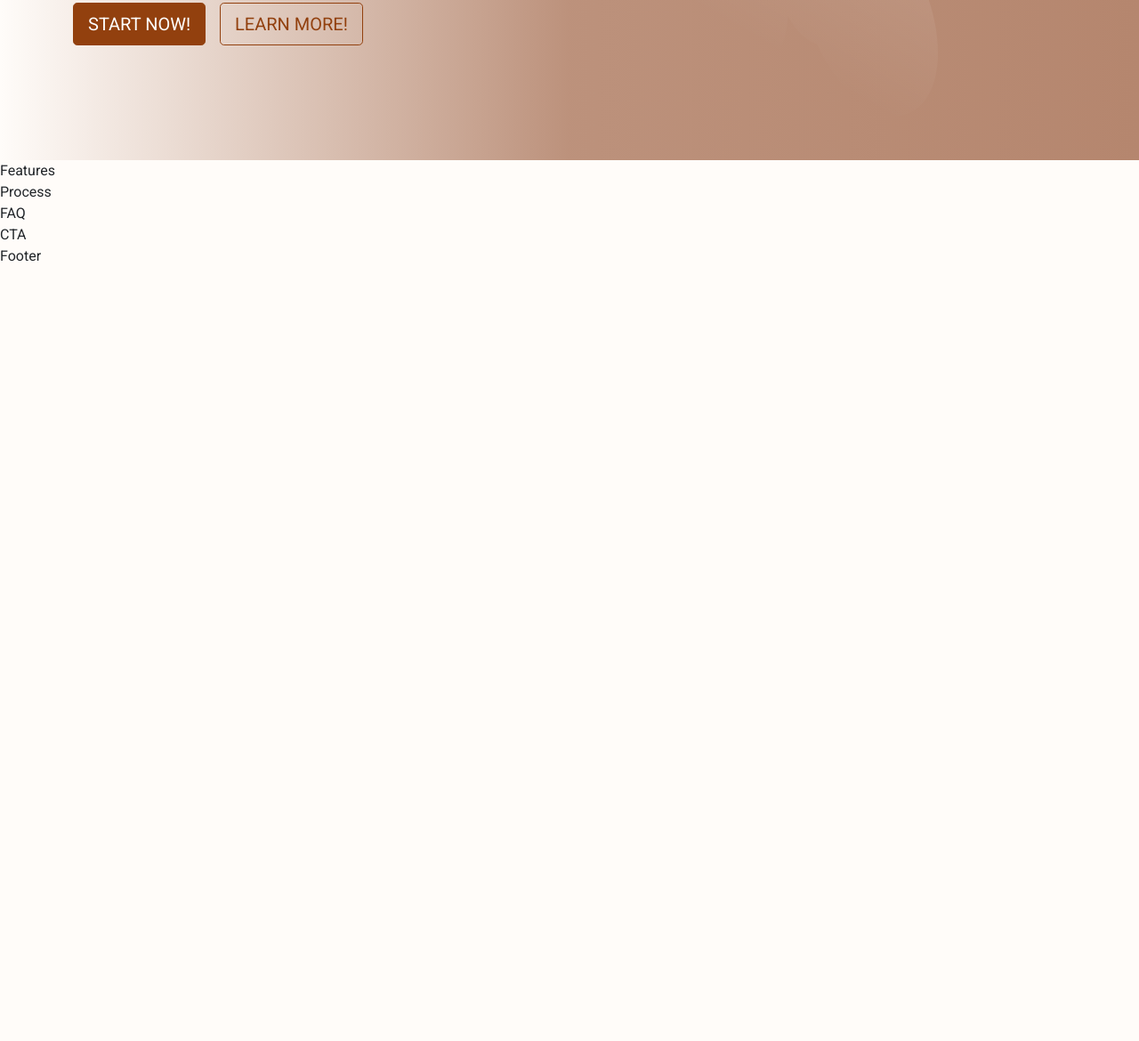
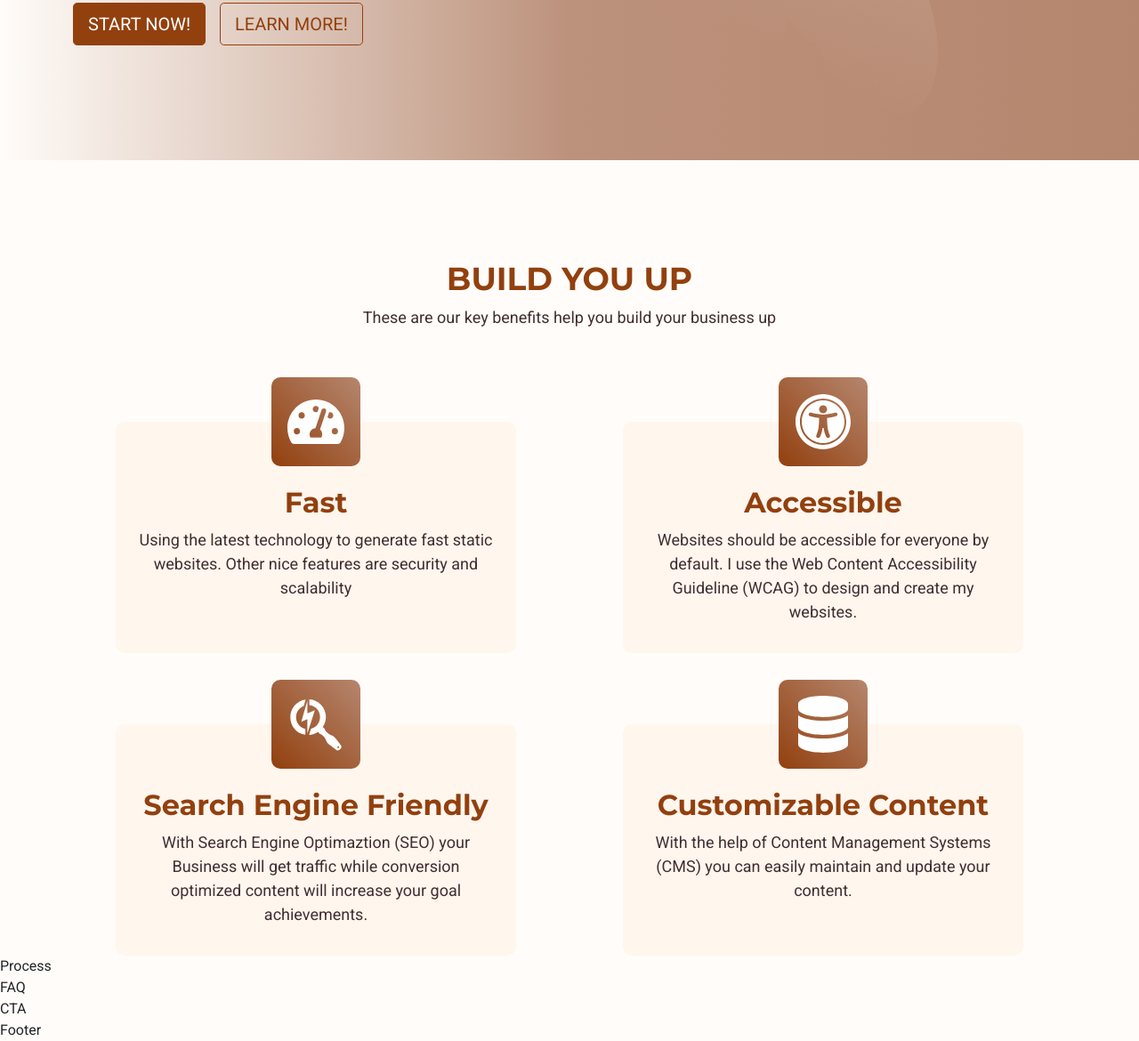
Before and after one commit to MinhKhangTran/gatsby_bootstrap_devlifting, a Gatsby site: page / in a window 1280 px wide. Shown: the part 620-1790 px from the top of the page at 89% size. Before the commit the page ends 920 px from the top, so only its background shows below. Built offline with nearby package versions, Linux system fonts and the light colour scheme; Gatsby itself is replaced by a stand-in of ours.

Commit message:
:sparkles: benefits aka features

```diff
--- a/src/components/Features.tsx
+++ b/src/components/Features.tsx
@@ -1,15 +1,65 @@
 import React from "react";
+import { Col, Container, Row } from "react-bootstrap";
 import {
   FaTachometerAlt,
-  FaAccessibleIcon,
+  FaUniversalAccess,
   FaSearchengin,
   FaDatabase,
 } from "react-icons/fa";
 
 const Features = () => {
+  const featArray = [
+    {
+      id: 1,
+      title: "Fast",
+      icon: <FaTachometerAlt size="4em" />,
+      text: "Using the latest technology to generate fast static websites. Other nice features are security and scalability",
+    },
+    {
+      id: 2,
+      title: "Accessible",
+      icon: <FaUniversalAccess size="4em" />,
+      text: "Websites should be accessible for everyone by default. I use the Web Content Accessibility Guideline (WCAG) to design and create my websites.",
+    },
+    {
+      id: 3,
+      title: "Search Engine Friendly",
+      icon: <FaSearchengin size="4em" />,
+      text: "With Search Engine Optimaztion (SEO) your Business will get traffic while conversion optimized content will increase your goal achievements.",
+    },
+    {
+      id: 4,
+      title: "Customizable Content",
+      icon: <FaDatabase size="4em" />,
+      text: "With the help of Content Management Systems (CMS) you can easily maintain and update your content.",
+    },
+  ];
   return (
-    <section id="features" aria-label="features">
-      Features
+    <section id="features" aria-label="features" className="section">
+      <Container>
+        <h2 className="text-center text-primary fw-bold text-uppercase">
+          Build you up
+        </h2>
+        <p className="text-center text-dark mb-4">
+          These are our key benefits help you build your business up
+        </p>
+        <Row>
+          {featArray.map((feat) => {
+            const { id, icon, text, title } = feat;
+            return (
+              <Col md={6} key={id} className="feat_col">
+                <div className="feat_kasten position-relative mx-xl-5">
+                  <div className="feat_icon d-flex align-items-center justify-content-center text-white position-absolute">
+                    {icon}
+                  </div>
+                  <h3 className="text-primary">{title}</h3>
+                  <p className="text-dark">{text}</p>
+                </div>
+              </Col>
+            );
+          })}
+        </Row>
+      </Container>
     </section>
   );
 };
--- a/src/components/Hero.tsx
+++ b/src/components/Hero.tsx
@@ -15,7 +15,7 @@ const Hero = () => {
             </p>
             <div className="hero_buttons d-flex gap-3 justify-content-center justify-content-lg-start mt-4 mt-lg-5">
               <Button size="lg">START NOW!</Button>
-              <Button size="lg" variant="outline-primary">
+              <Button size="lg" variant="outline-primary" href="#features">
                 LEARN MORE!
               </Button>
             </div>
--- a/src/components/Navigation.tsx
+++ b/src/components/Navigation.tsx
@@ -23,7 +23,7 @@ const Navigation = () => {
         <Navbar.Collapse id="basic-navbar-nav" data-cy="nav_collapse">
           <Nav className="me-auto align-lg-items-center">
             <Nav.Link href="#hero">Home</Nav.Link>
-            <Nav.Link href="#benefits">Benefits</Nav.Link>
+            <Nav.Link href="#features">Benefits</Nav.Link>
             <Nav.Link href="#process">Process</Nav.Link>
             <Link className="nav-link" to="/about">
               About
--- a/src/styles/_features.scss
+++ b/src/styles/_features.scss
@@ -0,0 +1,64 @@
+#features {
+  h2 {
+    font-size: 2.25rem;
+  }
+  p {
+    font-size: 1.125rem;
+    font-weight: 400;
+  }
+
+  .feat_col {
+    &:first-child {
+      margin-top: 3rem;
+    }
+    margin-top: 5.5rem;
+  }
+  .feat_kasten {
+    background: $light;
+    text-align: center;
+    padding: 1.5rem;
+    border-radius: 10px;
+
+    h3 {
+      margin-top: 3rem;
+      font-size: 2rem;
+      font-weight: bold;
+    }
+    .feat_icon {
+      padding: 1rem;
+      border-radius: 10px;
+      width: 100px;
+      height: 100px;
+      background: rgb(181, 134, 110);
+      background: linear-gradient(
+        225deg,
+        rgba(181, 134, 110, 1) 0%,
+        rgba(146, 64, 14, 1) 100%
+      );
+      left: 50%;
+      top: -50px;
+      transform: translateX(-50%);
+    }
+  }
+}
+
+@media screen and (min-width: 768px) {
+  #features {
+    .feat_col {
+      &:first-child {
+        margin-top: 5rem;
+      }
+      margin-top: 5rem;
+    }
+    .feat_kasten {
+      height: 360px;
+    }
+  }
+}
+@media screen and (min-width: 992px) {
+  #features {
+    .feat_kasten {
+      height: 260px;
+    }
+  }
+}
--- a/src/styles/main.scss
+++ b/src/styles/main.scss
@@ -35,6 +35,15 @@ body {
   background: rgba($light, 0.3);
 }
 
+.section {
+  margin-top: 4rem;
+}
+@media screen and (min-width: 992px) {
+  .section {
+    margin-top: 7rem;
+  }
+}
+
 //import custom components
 @import "./footer";
 @import "./navigation";
```
